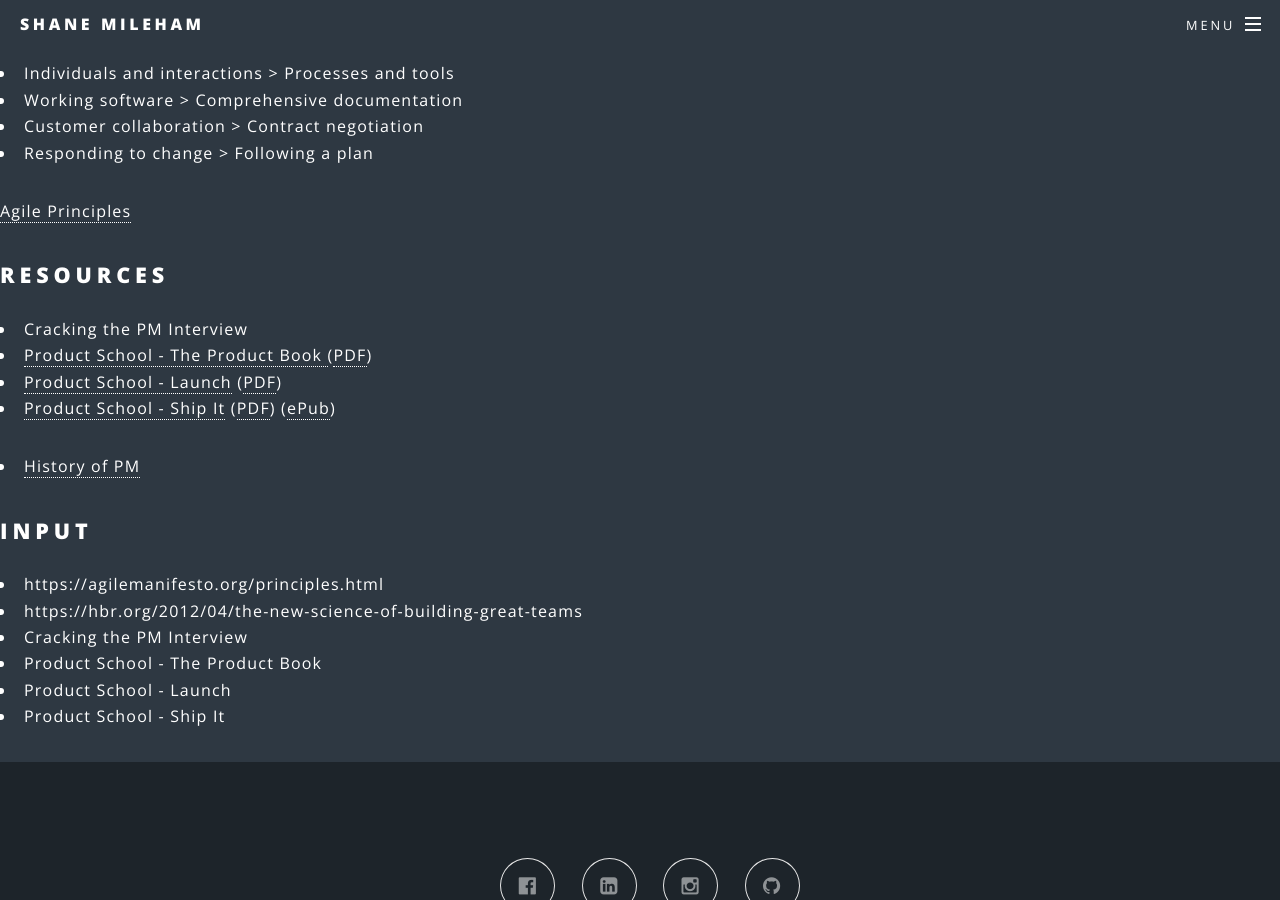
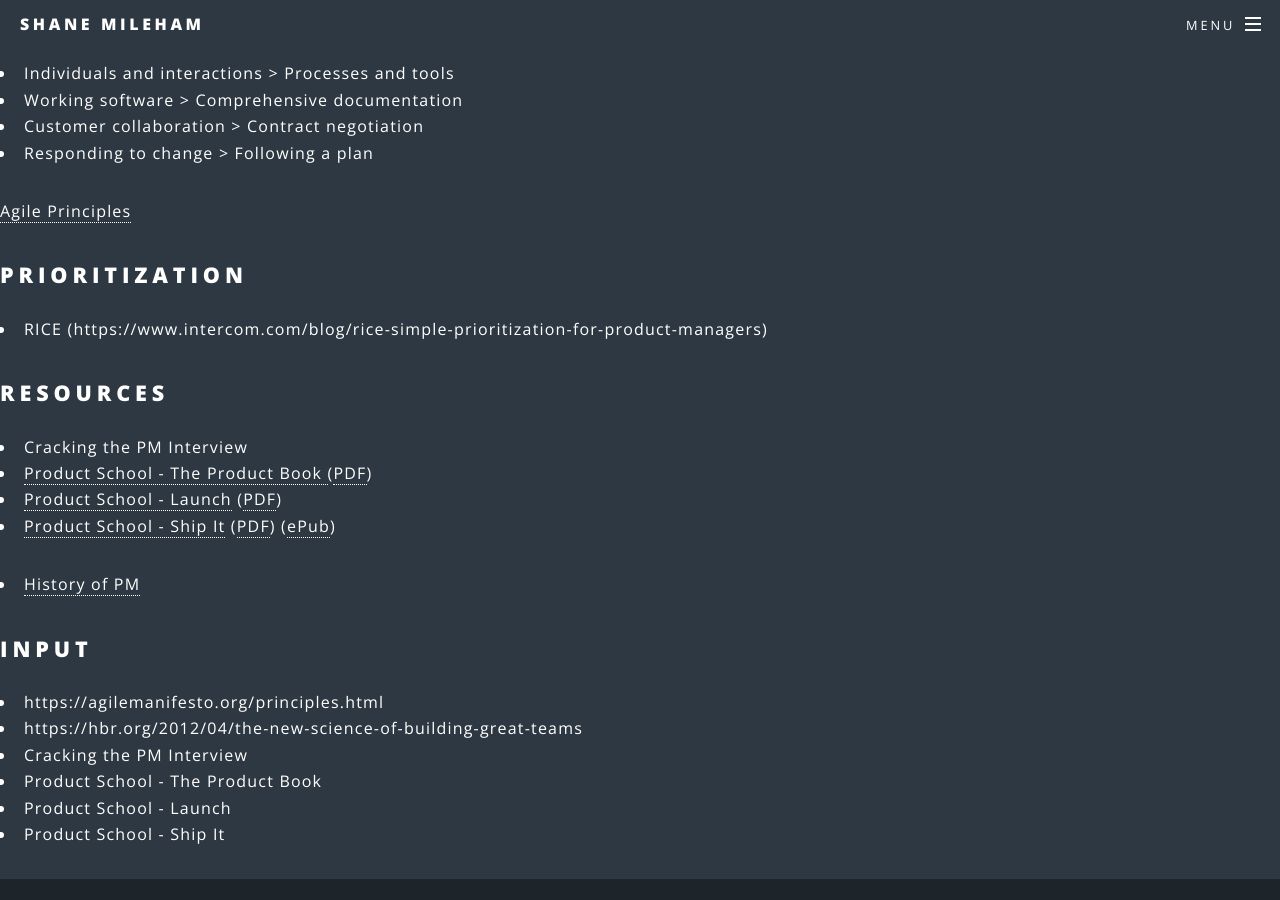
Before and after one commit to shanemileham/shanemileham.github.io, a Jekyll site: the page built from _kb/professional/product/product.md, in a window 1280 px wide and 900 px high, scrolled down 587 px. Built offline with Jekyll 4.4.1, drawn with Linux system fonts in a browser that asks for light colours; comment, search, counter and statistics services are not loaded.

Commit message:
Product += prioritization

```diff
--- a/_kb/professional/product/product.md
+++ b/_kb/professional/product/product.md
@@ -33,6 +33,8 @@
 
 [Agile Principles](https://agilemanifesto.org/principles.html)
 
+## Prioritization
+- RICE (https://www.intercom.com/blog/rice-simple-prioritization-for-product-managers)
 
 ## Resources
 - Cracking the PM Interview
```
